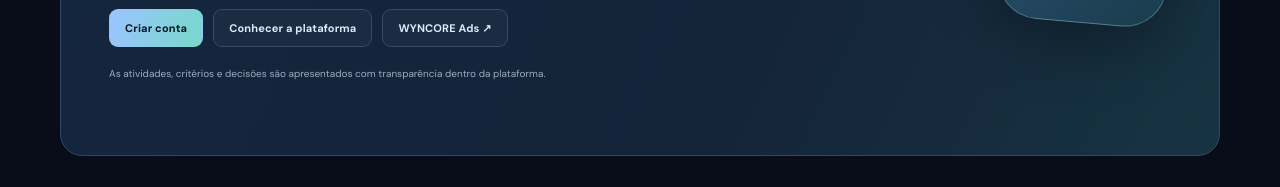
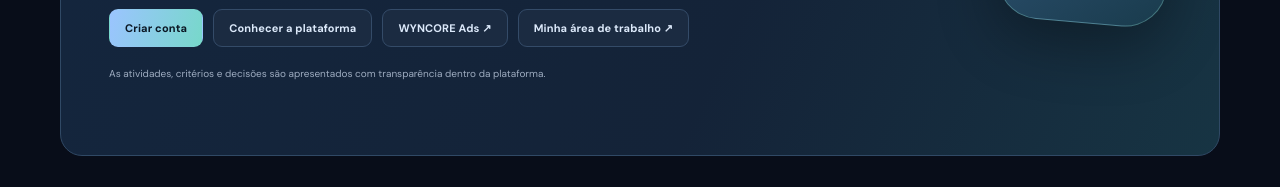
Before and after one commit to lexo4k/For-a-rede, a website: page wyncore/index.html in a window 1280 px wide. Shown: the part 401-588 px from the top of the page. Drawn offline with Linux system fonts and the light colour scheme; no server answers.

Commit message:
feat: link personal work area from main home page

```diff
--- a/wyncore/index.html
+++ b/wyncore/index.html
@@ -24,7 +24,7 @@
           <p class="eyebrow">UMA PLATAFORMA INTEGRADA</p>
           <h1>Atividades, conteúdo<br><em>e evolução em um só lugar.</em></h1>
           <p>Participe de atividades publicadas pela equipe, acompanhe vídeos e materiais, envie suas entregas e consulte seu progresso. Tudo organizado dentro da WYNCORE.</p>
-          <div class="public-actions"><a class="primary" href="#access-form">Criar conta</a><a class="secondary" href="#platform-features">Conhecer a plataforma</a><a class="secondary" href="/ads.html">WYNCORE Ads ↗</a></div>
+          <div class="public-actions"><a class="primary" href="#access-form">Criar conta</a><a class="secondary" href="#platform-features">Conhecer a plataforma</a><a class="secondary" href="/ads.html">WYNCORE Ads ↗</a><a class="secondary" href="/work.html">Minha área de trabalho ↗</a></div>
           <p class="public-disclaimer">As atividades, critérios e decisões são apresentados com transparência dentro da plataforma.</p>
         </div>
         <div class="public-hero-mark" aria-hidden="true"><span>W</span><small>WYNCORE</small></div>
```
